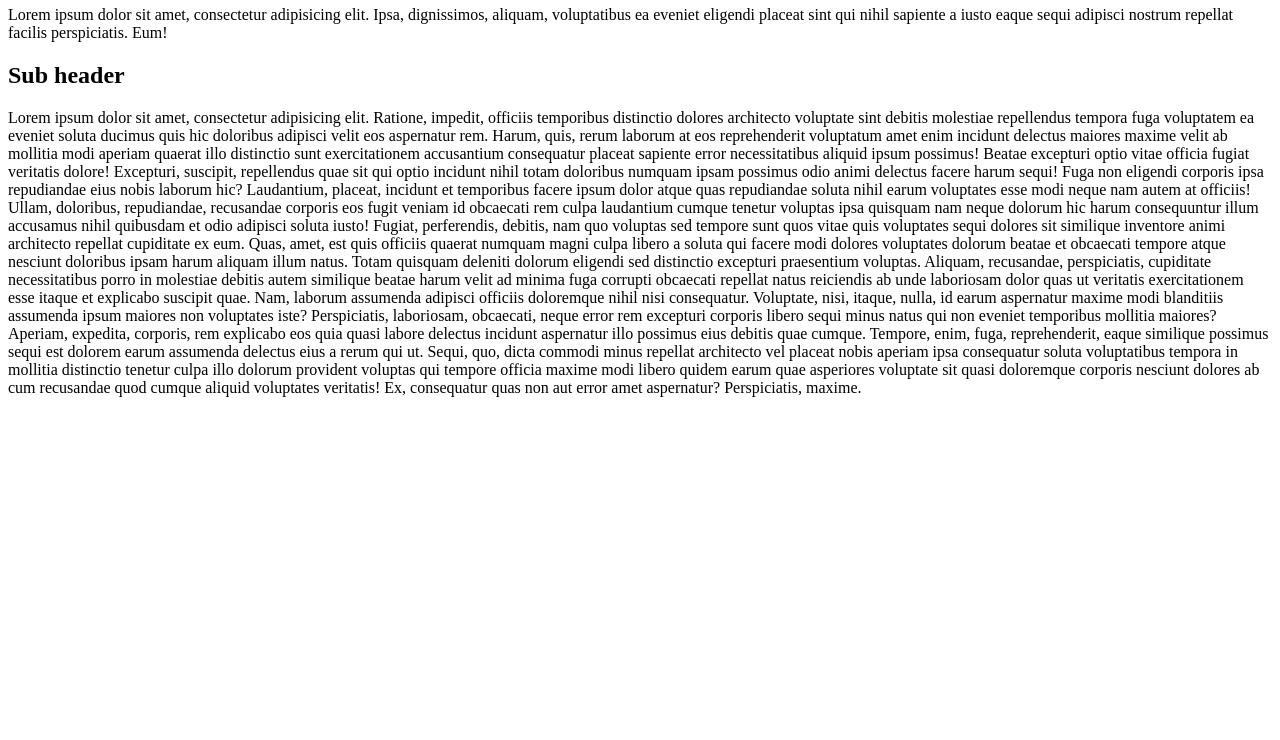
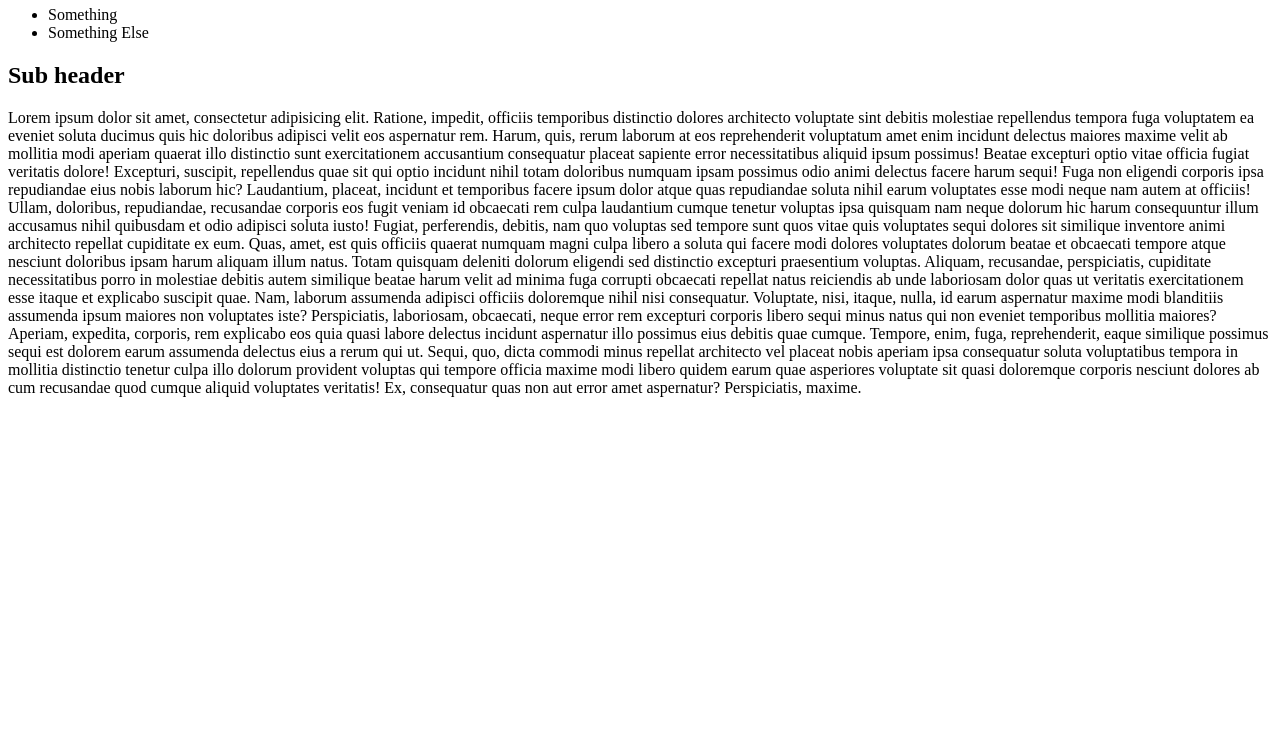
Before and after one commit to teraghar2002/git_example-1, a plain HTML site: page index.html in a window 1280 px wide. Shown: the part 60-800 px from the top of the page. Drawn offline with Linux system fonts and the light colour scheme.

Commit message:
updated index

```diff
--- a/index.html
+++ b/index.html
@@ -6,7 +6,10 @@
 <body>
 
 	<h1>Hello World!</h1>
-	<p>Lorem ipsum dolor sit amet, consectetur adipisicing elit. Ipsa, dignissimos, aliquam, voluptatibus ea eveniet eligendi placeat sint qui nihil sapiente a iusto eaque sequi adipisci nostrum repellat facilis perspiciatis. Eum!</p>
+	<ul>
+		<li>Something</li>
+		<li>Something Else</li>
+	</ul>
 
 
 	<h2>Sub header</h2>
```
